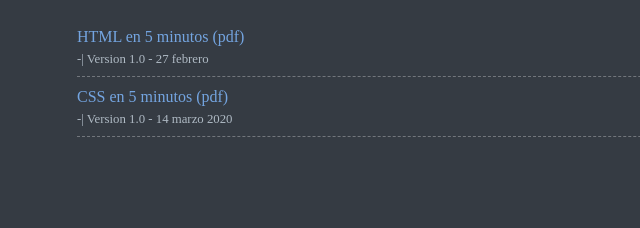
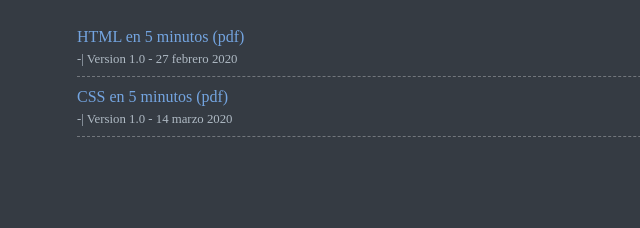
Before and after one commit to vderuido/vderuido.github.io, a plain HTML site: page index.html in a window 1280 px wide. Shown: the part 438-666 px from the top of the page, 283-923 px from the left. Drawn offline with Linux system fonts and the light colour scheme.

Commit message:
Update index.html

```diff
--- a/index.html
+++ b/index.html
@@ -45,7 +45,7 @@
 		<li class="posts-list-item">
 			<a href="docs/html5min.pdf">HTML en 5 minutos (pdf)</a>
 			<span class="posts-list-item-description">
-				-| Version 1.0 - 27 febrero
+				-| Version 1.0 - 27 febrero 2020
 			</span>
 
 
```
